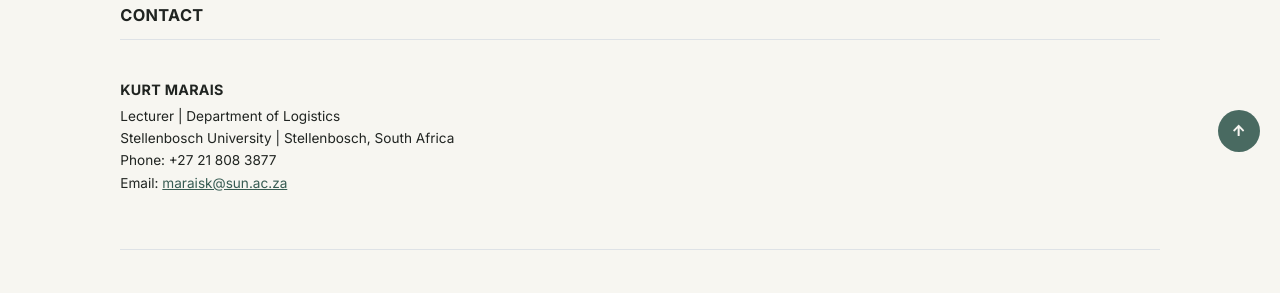
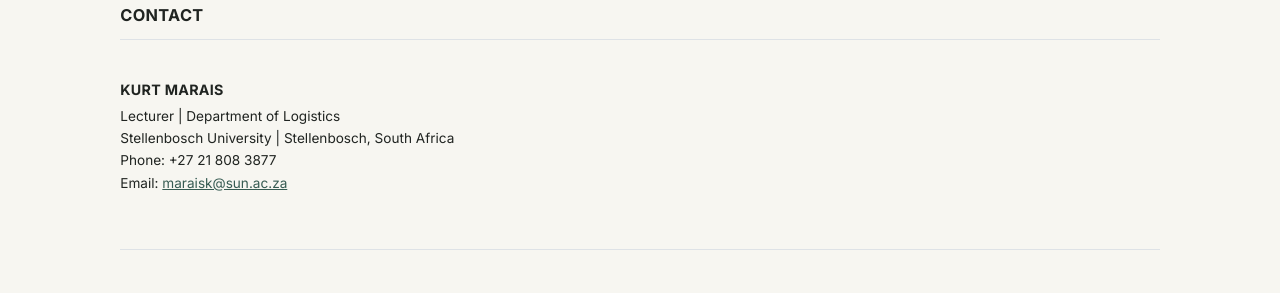
Before and after one commit to kurtmarais/kurtmarais.github.io, a Jekyll site: the page built from cv.md, in a window 1280 px wide. Shown: the part 728-1021 px from the top of the page. Built offline with Jekyll 4.4.1, drawn with Linux system fonts in a browser that asks for light colours.

Commit message:
Update main.scss

```diff
--- a/_sass/main.scss
+++ b/_sass/main.scss
@@ -426,15 +426,38 @@
   border-radius: 50%;
   font-size: 0.95rem;
 
+  opacity: 0;
+  visibility: hidden;
+  pointer-events: none;
+
+  transition: opacity 0.25s ease, transform 0.2s ease;
+  transform: translateY(5px);
+
+  z-index: 1000;
+}
+
+.back-to-top.show {
   opacity: 0.9;
-  transition: opacity 0.2s ease, transform 0.2s ease;
-  z-index: 1000;
+  visibility: visible;
+  pointer-events: auto;
+  transform: translateY(0);
 }
 
 .back-to-top:hover {
   color: #f7f6f1;
   opacity: 1;
   transform: translateY(-2px);
+}
+
+/* DARK MODE */
+
+body.dark-mode .back-to-top {
+  background: #f7f6f1;
+  color: #202421;
+}
+
+body.dark-mode .back-to-top:hover {
+  color: #202421;
 }
 
 
```
